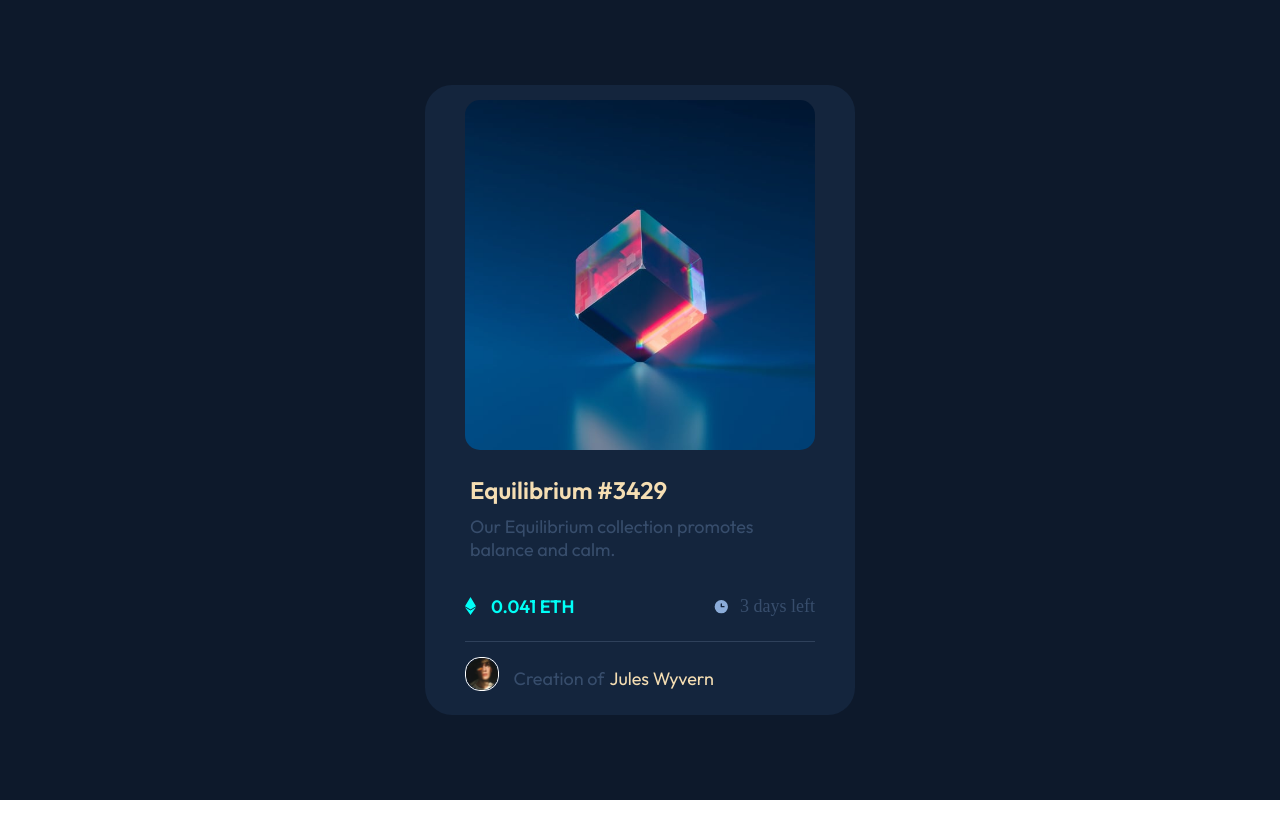
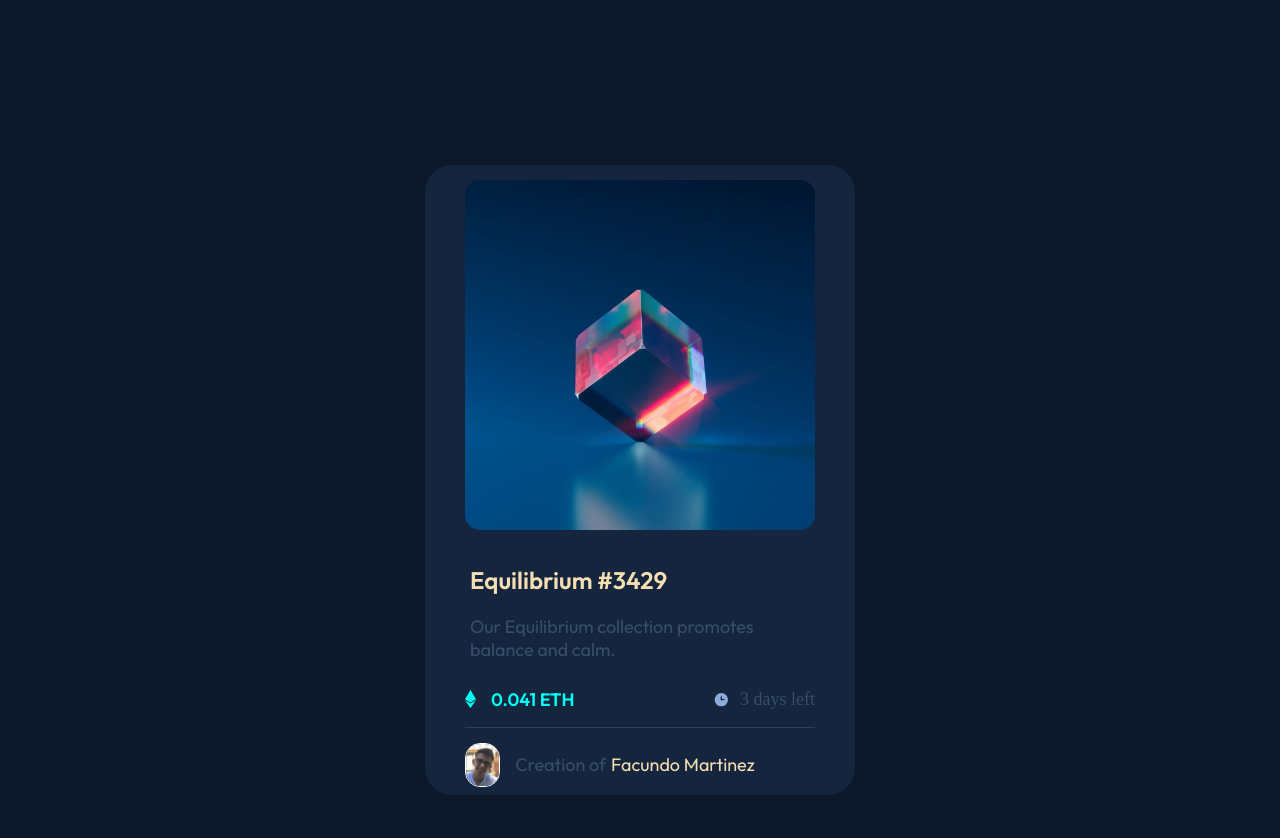
Before and after one commit to Facunchos/NFT-card, a plain HTML site: page index.html in a window 1280 px wide. Drawn offline with Linux system fonts and the light colour scheme.

Commit message:
Image and link

```diff
--- a/index.html
+++ b/index.html
@@ -33,9 +33,11 @@
                         </div>
                     </section>
                     <section class="row-container bottom">
-                        <img class="icono" src="images/image-avatar.png" alt="">
+                        <a href="https://github.com/Facunchos" target="_blank" >
+                            <img class="icono" src="images/El facha.png" alt="">
+                        </a>
                         <div class="text texto-transparente">Creation of</div>
-                        <div class="text name">Jules Wyvern </div>
+                        <div class="text name">Facundo Martinez</div>
                     </section>
                 </section>
 
--- a/style.css
+++ b/style.css
@@ -12,7 +12,7 @@
 .fondo{
     background-color: var(--Very-dark-blue-main-BG);
     width: 100vw; /*VW es el viewport de la pantalla*/
-    height: 100vh;
+    height: 120vh;
     display: flex;
     justify-content: center;
     align-items: center;
@@ -45,8 +45,10 @@ body{
     height: inherit;
 }
 .info-container{
+    display: flex;
+    flex-direction: column;
     margin-top: 20px;
-    height: 100%;
+    height: 80%;
     width: 100%;
 }
 .text{
@@ -96,6 +98,11 @@ body{
     height: 30%;
     margin-top: 15px;
 }
+.row-container{
+    display: flex;
+}
 .bottom img{
     border: 1px solid white;
+    height: 50%;
+    width: auto;
 }
```
Also changed, not shown: images/El facha.png (added).
